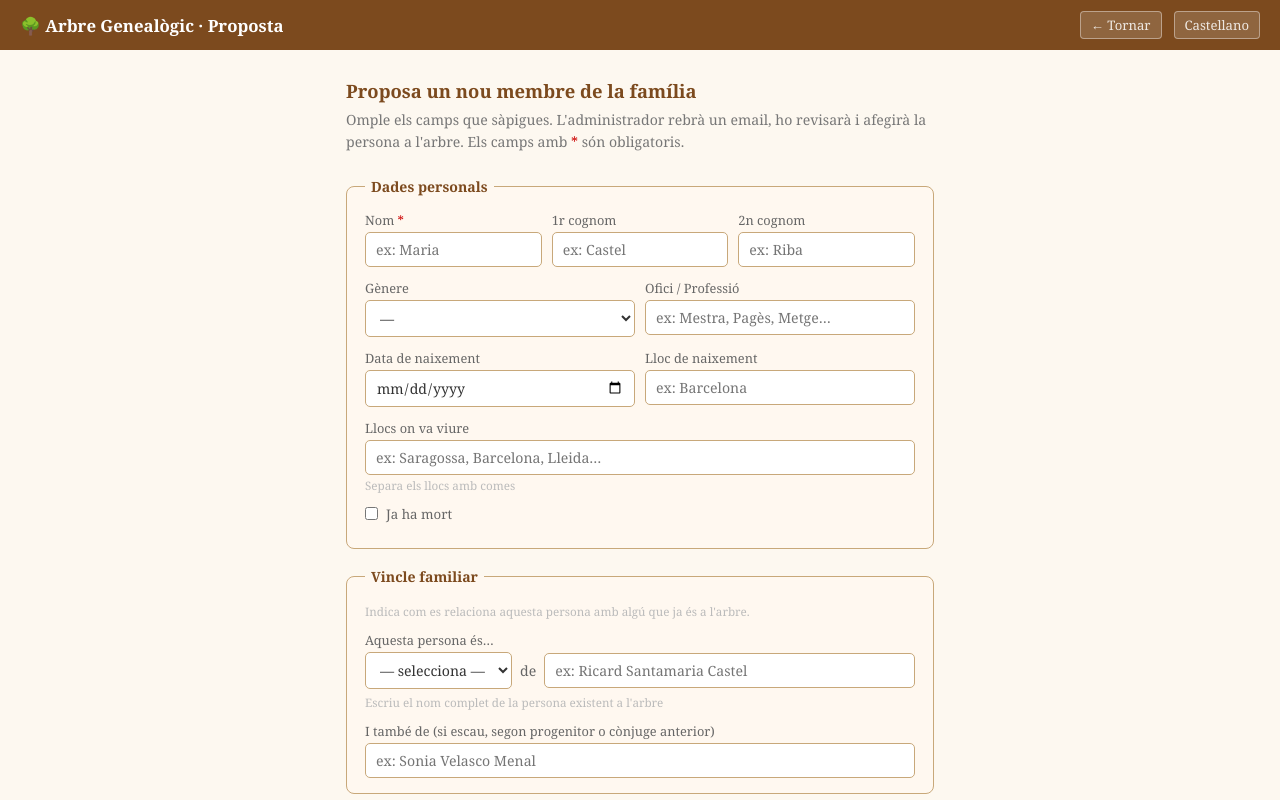
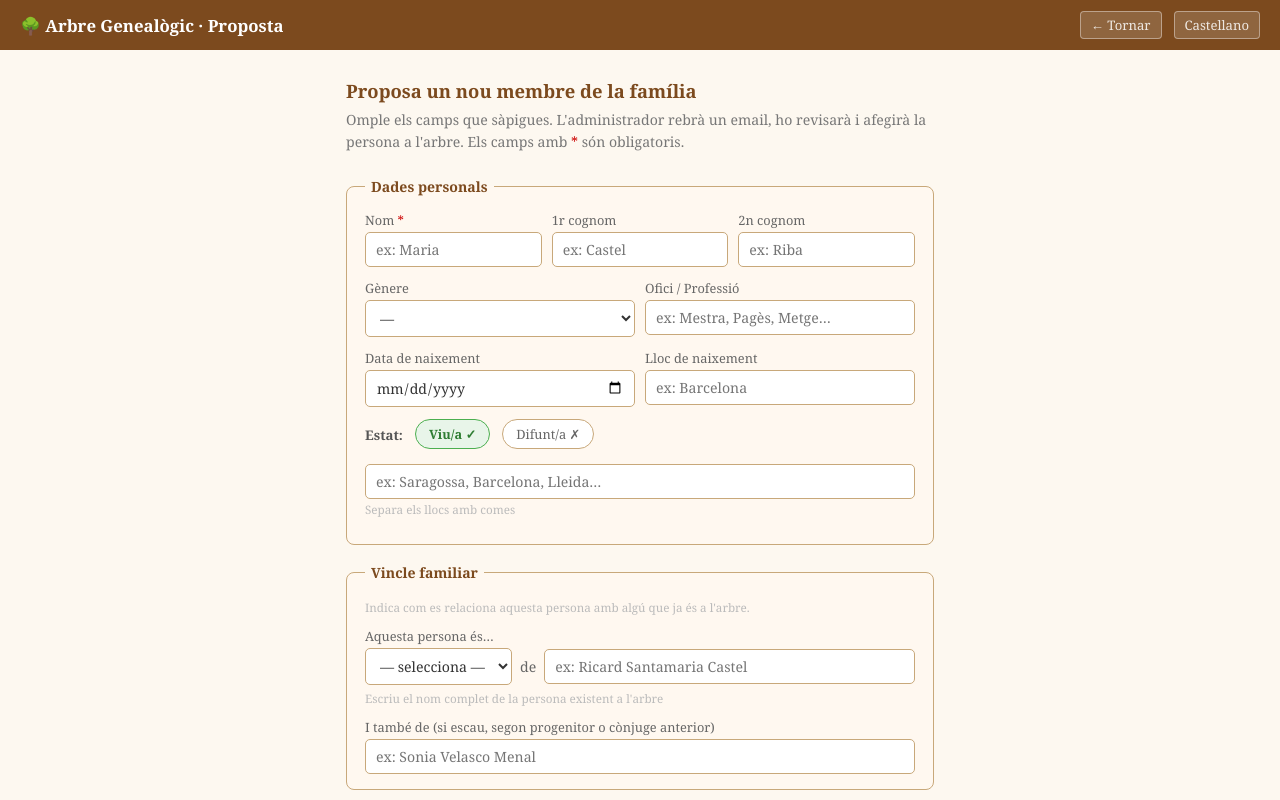
Before and after one commit to runnercam66/arbre-genealogic, a plain HTML site: page formulari.html in a window 1280 px wide. Shown: the top 800 px of the page. Drawn offline with Linux system fonts and the light colour scheme.

Commit message:
Add files via upload

```diff
--- a/formulari.html
+++ b/formulari.html
@@ -45,7 +45,11 @@
   .parentesco-row select { width: auto; flex-shrink: 0; }
   .parentesco-row input  { flex: 1; min-width: 160px; }
 
-  .mort-toggle { display: flex; align-items: center; gap: 8px; font-size: .83rem; cursor: pointer; color: #666; margin-bottom: 10px; }
+  .viu-toggle { display: flex; align-items: center; gap: 12px; margin-bottom: 12px; font-size: .83rem; color: #555; flex-wrap: wrap; }
+  .viu-toggle > span { font-weight: bold; }
+  .viu-opt { display: flex; align-items: center; gap: 5px; cursor: pointer; padding: 5px 13px; border-radius: 20px; border: 1.5px solid var(--border); background: #fff; transition: background .12s, border-color .12s; }
+  .viu-opt:has(input:checked) { background: #e8f5e9; border-color: #4caf50; color: #2e7d32; font-weight: bold; }
+  .viu-opt input { display: none; }
   #mort-fields { display: none; }
 
   .foto-box {
@@ -128,16 +132,23 @@
         </div>
       </div>
 
+      <div class="viu-toggle">
+        <span id="l-estat">Estat:</span>
+        <label class="viu-opt">
+          <input type="radio" name="estat_vital" value="viu" id="r-viu" checked onchange="toggleMort()">
+          <span id="l-viu-opt">Viu/a ✓</span>
+        </label>
+        <label class="viu-opt">
+          <input type="radio" name="estat_vital" value="mort" id="r-mort" onchange="toggleMort()">
+          <span id="l-mort-opt">Difunt/a ✗</span>
+        </label>
+      </div>
+
       <div class="field">
-        <label id="l-llocs">Llocs on va viure</label>
+        <label id="l-llocs">Llocs on ha viscut / on viu</label>
         <input type="text" name="llocs_viscuts" placeholder="ex: Saragossa, Barcelona, Lleida…">
         <p class="hint" id="hint-llocs">Separa els llocs amb comes</p>
       </div>
-
-      <label class="mort-toggle">
-        <input type="checkbox" id="chk-mort" onchange="toggleMort()">
-        <span id="l-mort-chk">Ja ha mort</span>
-      </label>
       <div id="mort-fields">
         <div class="row2">
           <div class="field">
@@ -241,8 +252,9 @@ const T = {
     dades:'Dades personals', rel:'Vincle familiar', foto:'Foto', notes:'Altres dades', tu:'Qui fas la proposta?',
     nom:'Nom', cog1:'1r cognom', cog2:'2n cognom', gen:'Gènere', ofici:'Ofici / Professió',
     naix:'Data de naixement', lloc_naix:'Lloc de naixement',
-    llocs:'Llocs on va viure', hint_llocs:'Separa els llocs amb comes',
-    mort_chk:'Ja ha mort', data_mort:'Data de defunció', lloc_mort:'Lloc de defunció',
+    llocs_viu:'Llocs on ha viscut / on viu', llocs_mort:'Llocs on va viure', hint_llocs:'Separa els llocs amb comes',
+    estat:'Estat:', viu_opt:'Viu/a ✓', mort_opt:'Difunt/a ✗',
+    data_mort:'Data de defunció', lloc_mort:'Lloc de defunció',
     hint_rel_intro:'Indica com es relaciona aquesta persona amb algú que ja és a l\'arbre.',
     parentesco:'Aquesta persona és…', de:'de',
     hint_parentesco:'Escriu el nom complet de la persona existent a l\'arbre',
@@ -268,8 +280,9 @@ const T = {
     dades:'Datos personales', rel:'Vínculo familiar', foto:'Foto', notes:'Otros datos', tu:'¿Quién hace la propuesta?',
     nom:'Nombre', cog1:'1er apellido', cog2:'2do apellido', gen:'Género', ofici:'Oficio / Profesión',
     naix:'Fecha de nacimiento', lloc_naix:'Lugar de nacimiento',
-    llocs:'Lugares donde vivió', hint_llocs:'Separa los lugares con comas',
-    mort_chk:'Ya ha fallecido', data_mort:'Fecha de defunción', lloc_mort:'Lugar de defunción',
+    llocs_viu:'Lugares donde ha vivido / donde vive', llocs_mort:'Lugares donde vivió', hint_llocs:'Separa los lugares con comas',
+    estat:'Estado:', viu_opt:'Vivo/a ✓', mort_opt:'Fallecido/a ✗',
+    data_mort:'Fecha de defunción', lloc_mort:'Lugar de defunción',
     hint_rel_intro:'Indica cómo se relaciona esta persona con alguien que ya está en el árbol.',
     parentesco:'Esta persona es…', de:'de',
     hint_parentesco:'Escribe el nombre completo de la persona existente en el árbol',
@@ -310,7 +323,9 @@ function applyLang() {
   document.getElementById('l-lloc-naix').textContent = t.lloc_naix;
   document.getElementById('l-llocs').textContent = t.llocs;
   document.getElementById('hint-llocs').textContent = t.hint_llocs;
-  document.getElementById('l-mort-chk').textContent = t.mort_chk;
+  document.getElementById('l-estat').textContent = t.estat;
+  document.getElementById('l-viu-opt').textContent = t.viu_opt;
+  document.getElementById('l-mort-opt').textContent = t.mort_opt;
   document.getElementById('l-data-mort').textContent = t.data_mort;
   document.getElementById('l-lloc-mort').textContent = t.lloc_mort;
   document.getElementById('hint-rel-intro').textContent = t.hint_rel_intro;
@@ -346,8 +361,13 @@ function applyLang() {
   }
 }
 
-function toggleLang() { lang = lang === 'ca' ? 'es' : 'ca'; localStorage.setItem('lang',lang); applyLang(); }
-function toggleMort() { document.getElementById('mort-fields').style.display = document.getElementById('chk-mort').checked ? 'block' : 'none'; }
+function toggleLang() { lang = lang === 'ca' ? 'es' : 'ca'; localStorage.setItem('lang',lang); applyLang(); toggleMort(); }
+function toggleMort() {
+  const isDead = document.getElementById('r-mort').checked;
+  document.getElementById('mort-fields').style.display = isDead ? 'block' : 'none';
+  const t = T[lang];
+  document.getElementById('l-llocs').textContent = isDead ? t.llocs_mort : t.llocs_viu;
+}
 function previewFoto(input) {
   const file = input.files[0]; if (!file) return;
   const reader = new FileReader();
```
Also changed, not shown: index.html (+14 -7 lines).
